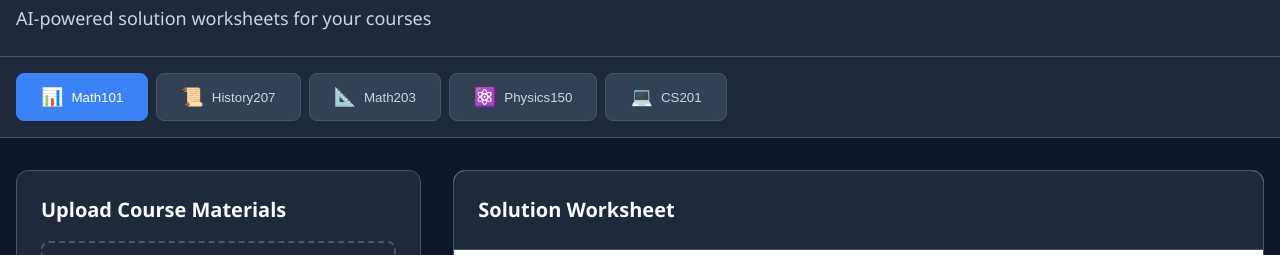
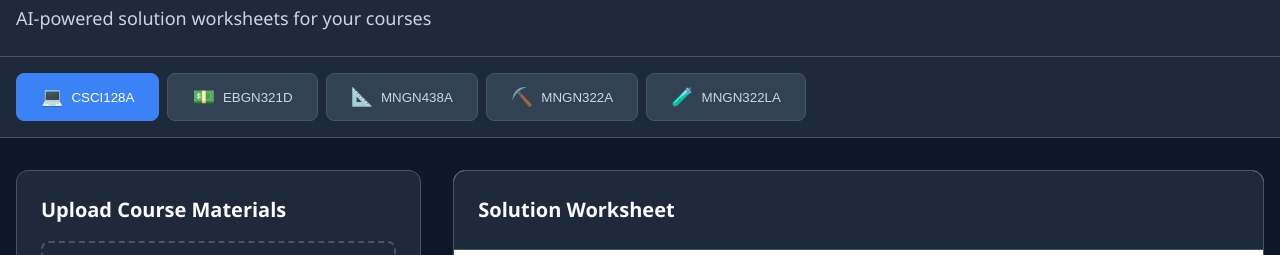
Before and after one commit to akarsh1207/coursegpt.github.io, a plain HTML site: page index.html in a window 1280 px wide. Shown: the part 72-327 px from the top of the page. Drawn offline with Linux system fonts and the light colour scheme.

Commit message:
Update course tabs in index.html

```diff
--- a/index.html
+++ b/index.html
@@ -20,25 +20,25 @@
         <nav class="nav-tabs">
             <div class="container">
                 <div class="tabs">
-                    <button class="tab active" data-course="math101">
-                        <span class="tab__icon">📊</span>
-                        <span class="tab__name">Math101</span>
+                    <button class="tab active" data-course="CSCI128A">
+                        <span class="tab__icon">💻</span>
+                        <span class="tab__name">CSCI128A</span>
                     </button>
-                    <button class="tab" data-course="history207">
-                        <span class="tab__icon">📜</span>
-                        <span class="tab__name">History207</span>
+                    <button class="tab" data-course="EBGN321D">
+                        <span class="tab__icon">💵</span>
+                        <span class="tab__name">EBGN321D</span>
                     </button>
-                    <button class="tab" data-course="math203">
+                    <button class="tab" data-course="MNGN438A">
                         <span class="tab__icon">📐</span>
-                        <span class="tab__name">Math203</span>
+                        <span class="tab__name">MNGN438A</span>
                     </button>
-                    <button class="tab" data-course="physics150">
-                        <span class="tab__icon">⚛️</span>
-                        <span class="tab__name">Physics150</span>
+                    <button class="tab" data-course="MNGN322A">
+                        <span class="tab__icon">⛏️</span>
+                        <span class="tab__name">MNGN322A</span>
                     </button>
-                    <button class="tab" data-course="cs201">
-                        <span class="tab__icon">💻</span>
-                        <span class="tab__name">CS201</span>
+                    <button class="tab" data-course="MNGN322LA">
+                        <span class="tab__icon">🧪</span>
+                        <span class="tab__name">MNGN322LA</span>
                     </button>
                 </div>
             </div>
```
